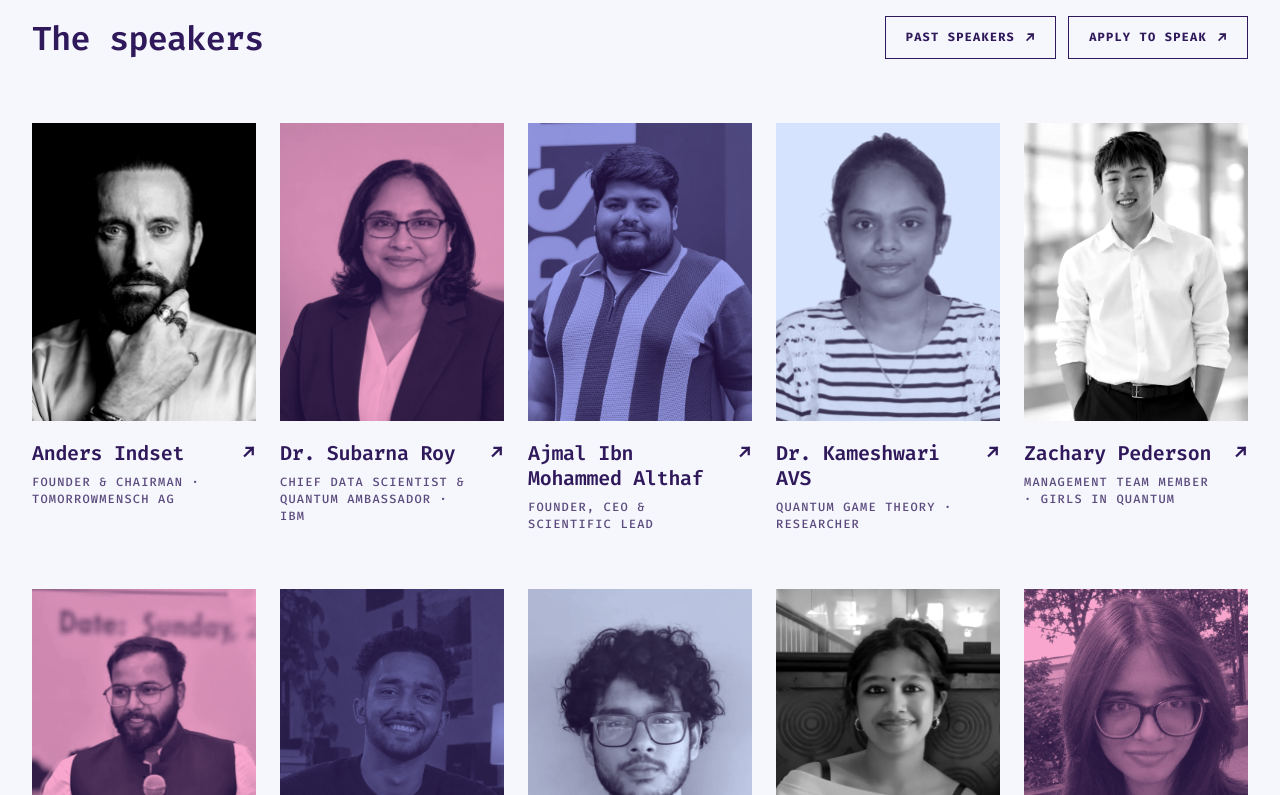
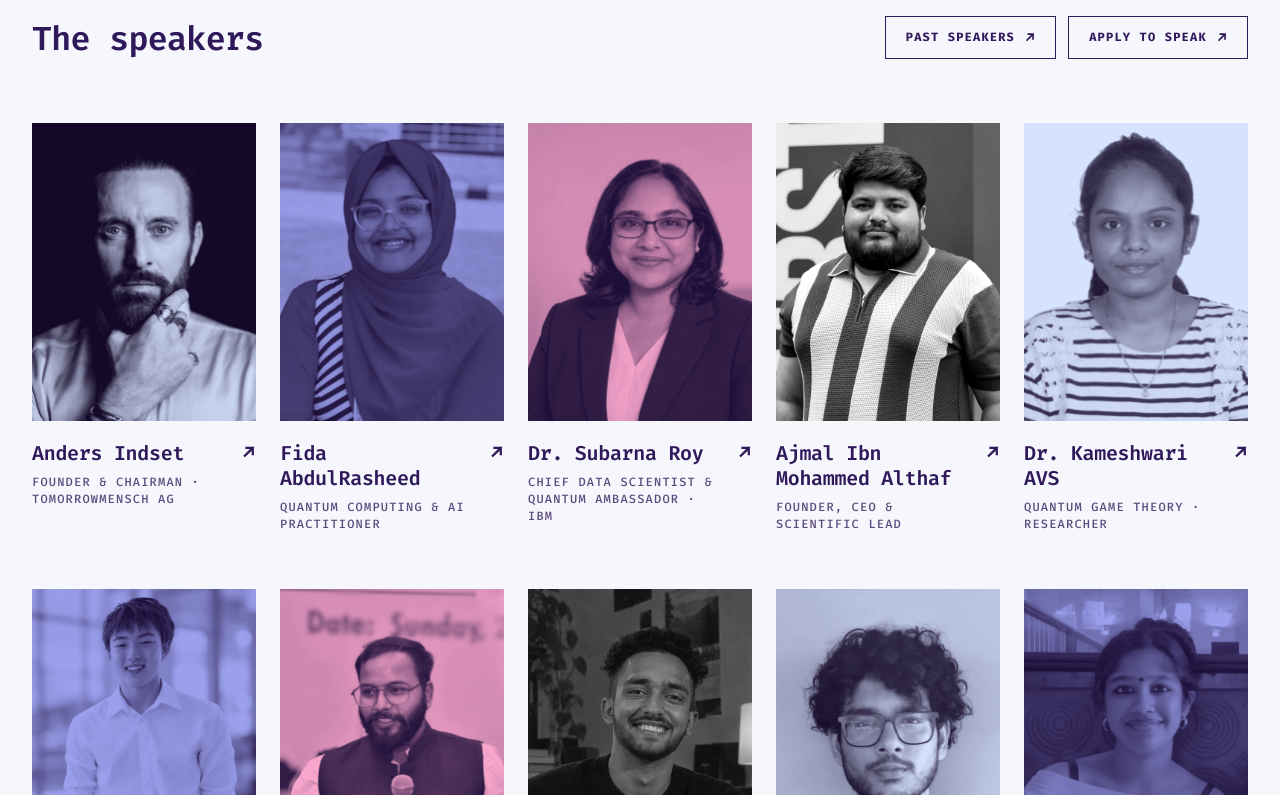
Before and after one commit to quantumx-foundation/qff-2026, a Next.js app: page / in a window 1280 px wide. Shown: the part 4625-5420 px from the top of the page. Built offline with nearby package versions, Linux system fonts and the light colour scheme.

Commit message:
Add Fida AbdulRasheed to the speakers, after Anders Indset, and re-solve the card treatments for 15 cards.
Co-Authored-By: Claude Opus 5.5 <noreply@anthropic.com>

```diff
--- a/data/speakers.ts
+++ b/data/speakers.ts
@@ -53,7 +53,24 @@ export const speakers: Speaker[] = [
       placeholderLabel: "SPEAKER 15",
       ...FRAME,
     },
-    treatment: "mono",
+    treatment: "plum",
+    confirmed: true,
+  },
+  {
+    // Guest speaker at the QuantumX Summit (28 November 2026).
+    id: "fida-abdulrasheed",
+    name: "Fida AbdulRasheed",
+    role: "Quantum Computing & AI Practitioner",
+    organisation: null,
+    topic: null,
+    href: "https://www.linkedin.com/in/fida-abdulrasheed-705309308/",
+    media: {
+      src: "/images/speakers/fida-abdulrasheed.webp",
+      alt: "Portrait of Fida AbdulRasheed",
+      placeholderLabel: "SPEAKER 16",
+      ...FRAME,
+    },
+    treatment: "indigo",
     confirmed: true,
   },
   {
@@ -86,7 +103,7 @@ export const speakers: Speaker[] = [
       placeholderLabel: "SPEAKER 01",
       ...FRAME,
     },
-    treatment: "indigo",
+    treatment: "mono",
     confirmed: true,
   },
   {
@@ -118,7 +135,7 @@ export const speakers: Speaker[] = [
       placeholderLabel: "SPEAKER 10",
       ...FRAME,
     },
-    treatment: "mono",
+    treatment: "indigo",
     confirmed: true,
   },
   {
@@ -152,7 +169,7 @@ export const speakers: Speaker[] = [
       placeholderLabel: "SPEAKER 11",
       ...FRAME,
     },
-    treatment: "indigo",
+    treatment: "mono",
     confirmed: true,
   },
   {
@@ -184,7 +201,7 @@ export const speakers: Speaker[] = [
       placeholderLabel: "SPEAKER 12",
       ...FRAME,
     },
-    treatment: "mono",
+    treatment: "indigo",
     confirmed: true,
   },
   {
@@ -217,7 +234,7 @@ export const speakers: Speaker[] = [
       placeholderLabel: "SPEAKER 14",
       ...FRAME,
     },
-    treatment: "indigo",
+    treatment: "mono",
     confirmed: true,
   },
   {
@@ -249,7 +266,7 @@ export const speakers: Speaker[] = [
       placeholderLabel: "SPEAKER 06",
       ...FRAME,
     },
-    treatment: "mono",
+    treatment: "indigo",
     confirmed: true,
   },
   {
```
Also changed, not shown: public/images/speakers/fida-abdulrasheed.webp (added).
